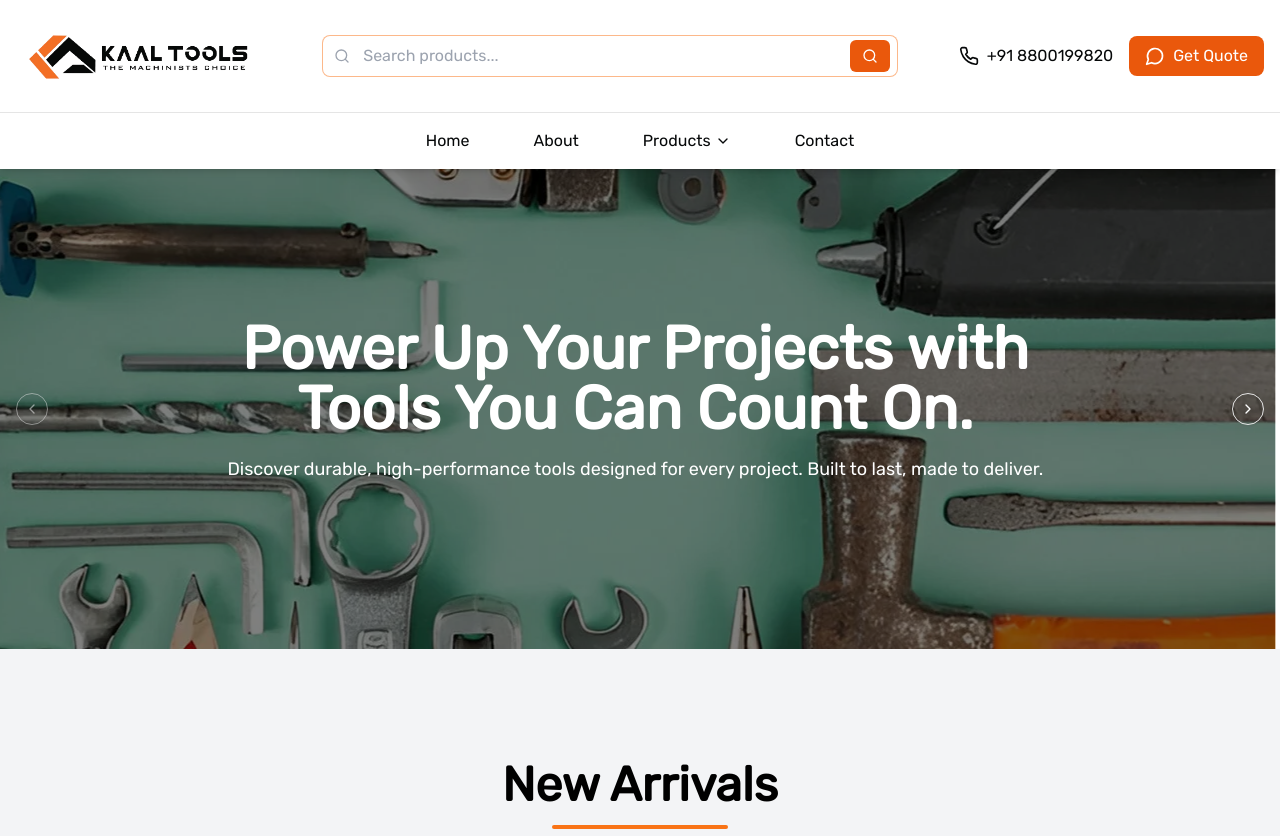
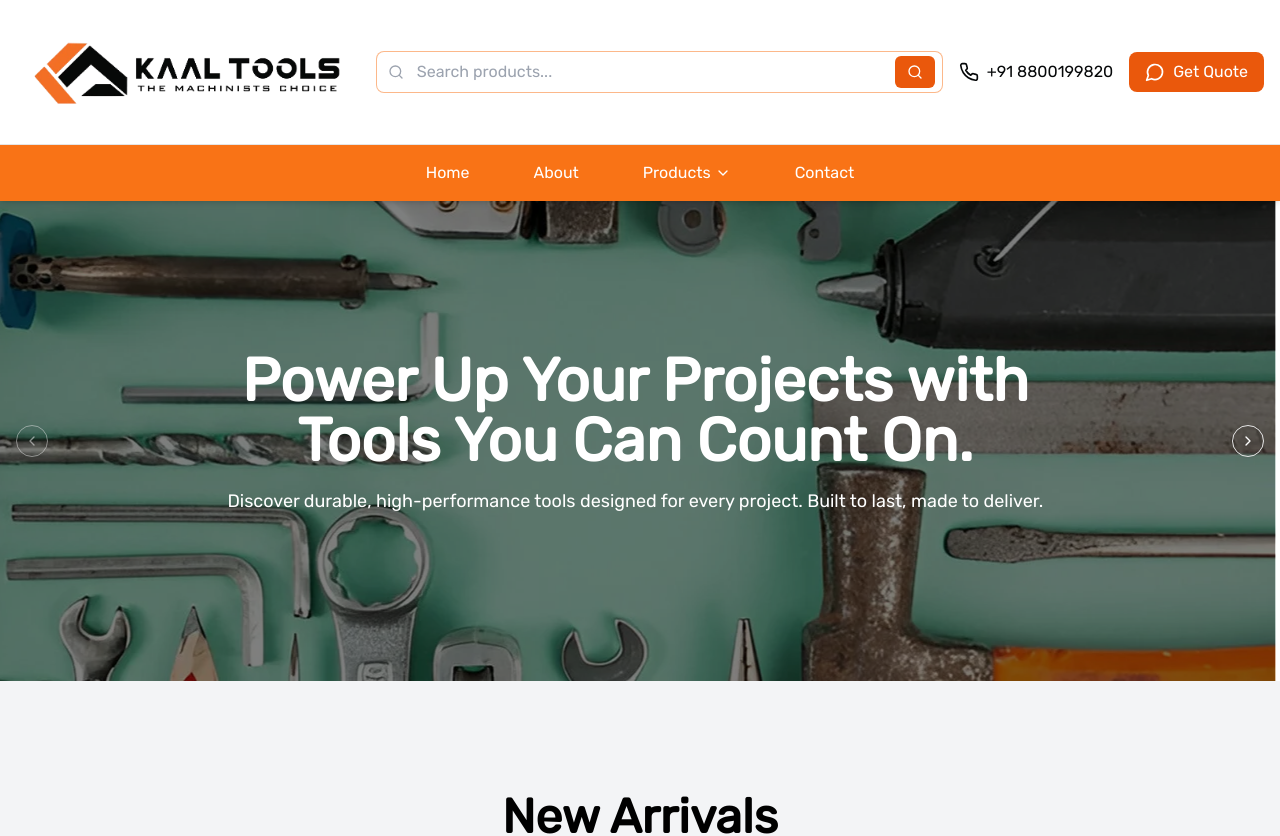
Before and after one commit to DesireDivTeam/Kaal, a Next.js app: page / in a window 1280 px wide. Shown: the top 836 px of the page. Built offline with nearby package versions, Linux system fonts and the light colour scheme.

Commit message:
Update Header and MegaMenu styles; adjust layout in page component

```diff
--- a/src/app/_component/Header.jsx
+++ b/src/app/_component/Header.jsx
@@ -43,9 +43,9 @@ export default function Header() {
             <Image
               src="/logo.webp"
               alt="Logo"
-              width={240}
-              height={80}
-              className="w-auto h-16 md:h-20"
+              width={400}
+              height={100}
+              className="w-auto h-20 md:h-28"
               priority
             />
           </Link>
@@ -94,7 +94,7 @@ export default function Header() {
       </div>
 
       {/* Bottom Section - Navigation */}
-      <div className="border-t">
+      <div className="border-t bg-orange-500">
         <div className="container mx-auto px-4">
           {/* Desktop Navigation */}
           <nav className="hidden md:block">
@@ -102,7 +102,7 @@ export default function Header() {
               <li>
                 <Link
                   href="/"
-                  className="py-2 px-4 hover:text-orange-500 transition-colors"
+                  className="py-2 px-4 hover:text-gray-100 transition-colors text-white"
                 >
                   Home
                 </Link>
@@ -110,7 +110,7 @@ export default function Header() {
               <li>
                 <Link
                   href="/about"
-                  className="py-2 px-4 hover:text-orange-500 transition-colors"
+                  className="py-2 px-4 hover:text-gray-100 transition-colors text-white"
                 >
                   About
                 </Link>
@@ -121,7 +121,7 @@ export default function Header() {
               <li>
                 <Link
                   href="/contact"
-                  className="py-2 px-4 hover:text-orange-500 transition-colors"
+                  className="py-2 px-4 hover:text-gray-100 transition-colors text-white"
                 >
                   Contact
                 </Link>
--- a/src/app/_component/TopCategory.jsx
+++ b/src/app/_component/TopCategory.jsx
@@ -13,7 +13,7 @@ const categories = [
 
 export default function TopCategories() {
   return (
-    <section className="py-12 bg-gray-100">
+    <section className="py-12 bg-white">
       <div className="container px-4 max-w-7xl mx-auto">
         <span className="w-full pb-12 flex flex-col justify-center items-center">
           <h1 className="text-4xl md:text-5xl">Top Categories</h1>
--- a/src/app/_component/Whychoose.jsx
+++ b/src/app/_component/Whychoose.jsx
@@ -36,7 +36,7 @@ export default function WhyChooseUs() {
   ];
 
   return (
-    <section className="bg-white py-16 md:py-24">
+    <section className="bg-gray-100 py-16 md:py-24">
       <Wrapper>
         <div className="text-center mb-16">
           <h2 className="text-4xl md:text-5xl font-bold text-gray-900 mb-4">
--- a/src/app/_component/mega.menu.jsx
+++ b/src/app/_component/mega.menu.jsx
@@ -51,7 +51,7 @@ export default function MegaMenu({ isMobile }) {
       >
         <button
           onClick={() => setIsOpen(!isOpen)}
-          className="flex items-center gap-1 py-2 px-4 hover:text-primary transition-colors"
+          className="flex items-center gap-1 py-2 px-4 text-white hover:text-gray-100 transition-colors"
         >
           Products
           <ChevronDown
--- a/src/app/page.js
+++ b/src/app/page.js
@@ -30,10 +30,10 @@ export default function page() {
     <>
       <Banner items={items} />
       <NewProducts />
+      <TopCategories />
       <TopBrands />
       <Product activepage="homepage" />
-      <Counter />
-      <TopCategories />
+      {/* <Counter /> */}
       <Whychoose />
       <Cta />
       <div className="py-6"></div>
```
